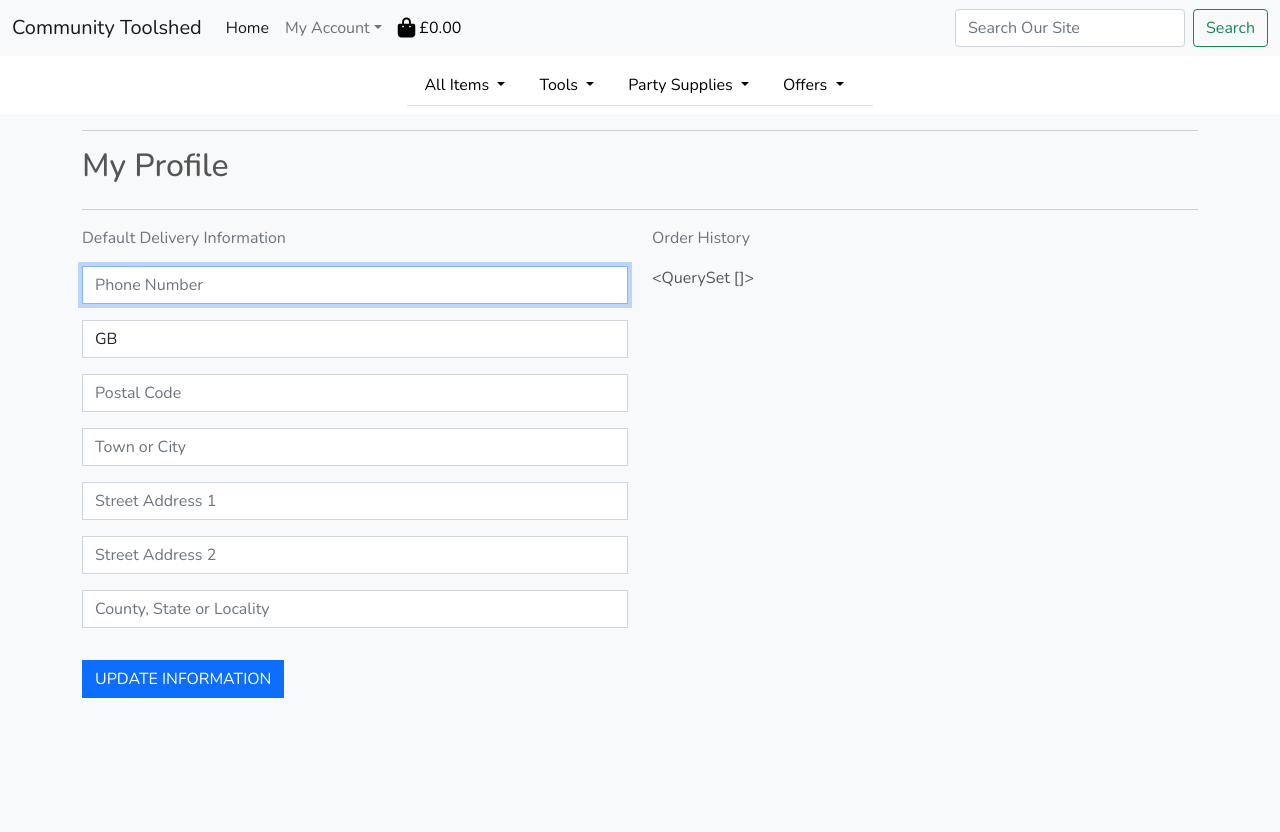
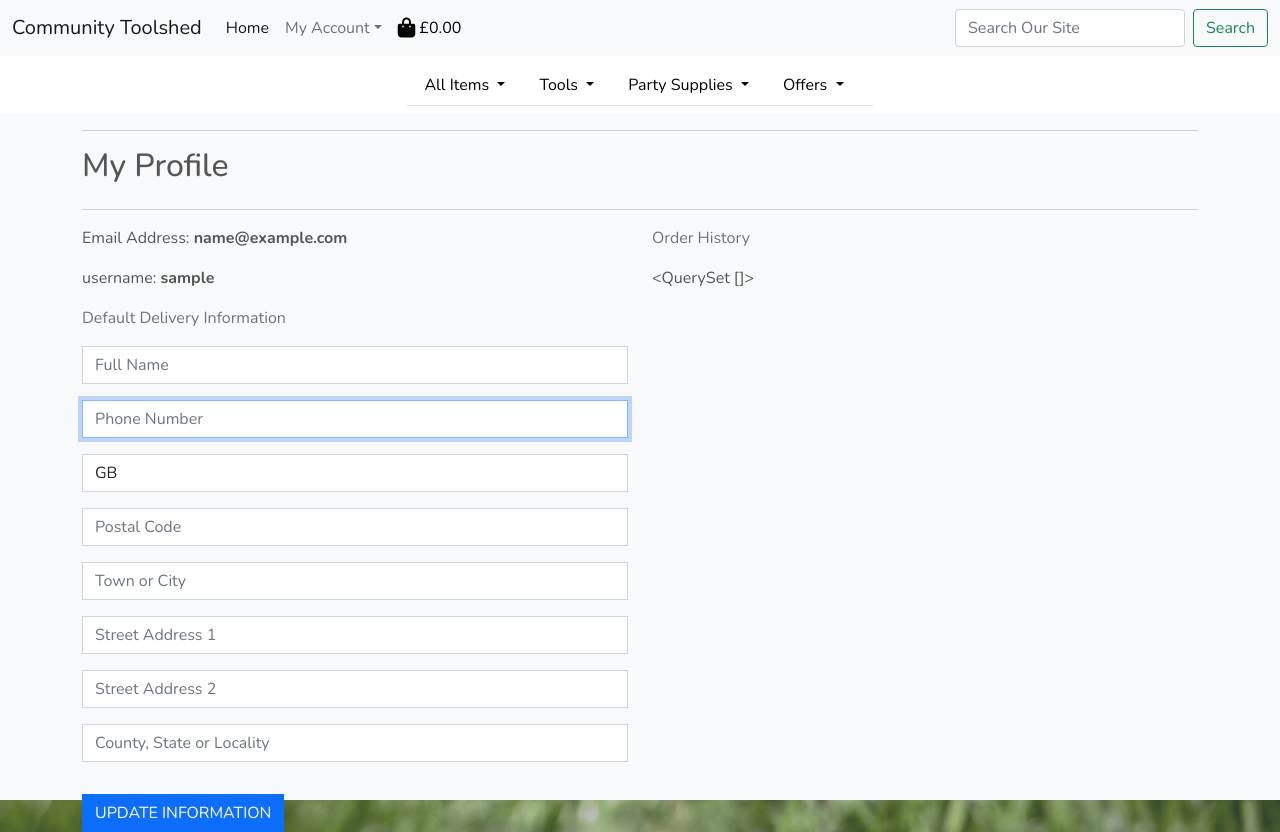
Before and after one commit to Mattds825/community-toolshed-store, a Django app: page /profile/ in a window 1280 px wide. Before the commit the page ends 698 px from the top, so only its background shows below. Run offline with Django 5.2, Linux system fonts and the light colour scheme; the visitor is signed in with stand-in values (Sample User, id 1); data comes from the database, SQL or seed files in the repository; data that the repository does not hold is empty; some libraries are stand-ins or nearby versions.

Commit message:
fix success toast to not show cart when not needed, add missing fields to UserProfile model

```diff
--- a/profiles/forms.py
+++ b/profiles/forms.py
@@ -5,7 +5,7 @@ from django_countries.widgets import CountrySelectWidget
 class UserProfileForm(forms.ModelForm):
     class Meta:
         model = UserProfile
-        exclude = ('user',)
+        exclude = ('user','email_address')
         widgets = {
             'country': CountrySelectWidget(layout='{widget}', attrs={'class': 'border-black rounded-0 profile-form-input'}),
         }
@@ -17,6 +17,8 @@ class UserProfileForm(forms.ModelForm):
         """
         super().__init__(*args, **kwargs)
         placeholders = {
+            'email_address': 'Email Address',
+            'full_name': 'Full Name',
             'phone_number': 'Phone Number',
             'postcode': 'Postal Code',
             'town_or_city': 'Town or City',
--- a/profiles/models.py
+++ b/profiles/models.py
@@ -12,6 +12,7 @@ class UserProfile(models.Model):
     delivery information and order history
     """
     user = models.OneToOneField(User, on_delete=models.CASCADE)
+    full_name = models.CharField(max_length=50, null=True, blank=True)
     phone_number = models.CharField(max_length=20, null=True, blank=True)
     country = CountryField(blank_label='Country', null=True, blank=True, default='GB')
     postcode = models.CharField(max_length=20, null=True, blank=True)
@@ -19,6 +20,7 @@ class UserProfile(models.Model):
     street_address1 = models.CharField(max_length=80, null=True, blank=True)
     street_address2 = models.CharField(max_length=80, null=True, blank=True)
     county = models.CharField(max_length=80, null=True, blank=True)
+    email_address = models.EmailField(max_length=254, null=True, blank=True)
 
     def __str__(self):
         return self.user.username
@@ -30,6 +32,6 @@ def create_or_update_user_profile(sender, instance, created, **kwargs):
     Create or update the user profile
     """
     if created:
-        UserProfile.objects.create(user=instance)
+        UserProfile.objects.create(user=instance, email_address=instance.email)
     # Existing users: just save the profile
     instance.userprofile.save()
--- a/profiles/templates/profiles/profile.html
+++ b/profiles/templates/profiles/profile.html
@@ -28,6 +28,8 @@
         </div>
         <div class="row">
             <div class="col-12 col-lg-6">
+                <p>Email Address: <strong>{{ profile.email_address }}</strong></p>
+                <p>username: <strong>{{ profile }}</strong></p>
                 <p class="text-muted">Default Delivery Information</p>
                 <form class="mt-3" enctype="multipart/form-data" action="{% url 'profile' %}" method="POST" id="profile-update-form">
                     {% csrf_token %}
--- a/profiles/views.py
+++ b/profiles/views.py
@@ -1,4 +1,5 @@
 from django.shortcuts import render, get_object_or_404
+from django.contrib import messages
 
 from .models import UserProfile
 from .forms import UserProfileForm
@@ -11,13 +12,24 @@ def profile(request):
     profile = get_object_or_404(UserProfile, user=request.user)
 
     form = UserProfileForm(instance=profile)
+
+    print(request.user.email)
+
+    if request.method == 'POST':
+        form = UserProfileForm(request.POST, instance=profile)
+        if form.is_valid():
+            form.save()
+            messages.success(request, 'Profile updated successfully')
+
+    form = UserProfileForm(instance=profile)
     orders = profile.orders.all()
 
     template = 'profiles/profile.html'
     context = {
         'profile': profile,
         'form': form,
-        'orders': orders
+        'orders': orders,
+        'only_message_text': True,
     }
 
     return render(request, template, context)
--- a/templates/includes/toasts/toast_success.html
+++ b/templates/includes/toasts/toast_success.html
@@ -11,7 +11,7 @@
                 <hr class="mt-1 mb-3" >
             </div>
         </div>
-        {% if total %}
+        {% if total and not only_message_text%}
             <p class="logo-font bg-white text-black py-1">Your Bag ({{ product_count }})</p>
             <div class="bag-notification-wrapper">
                 {% for cart_item in cart_items %}
```
Also changed, not shown: profiles/migrations/0003_userprofile_full_name.py (added), profiles/migrations/0004_userprofile_email_address.py (added).
